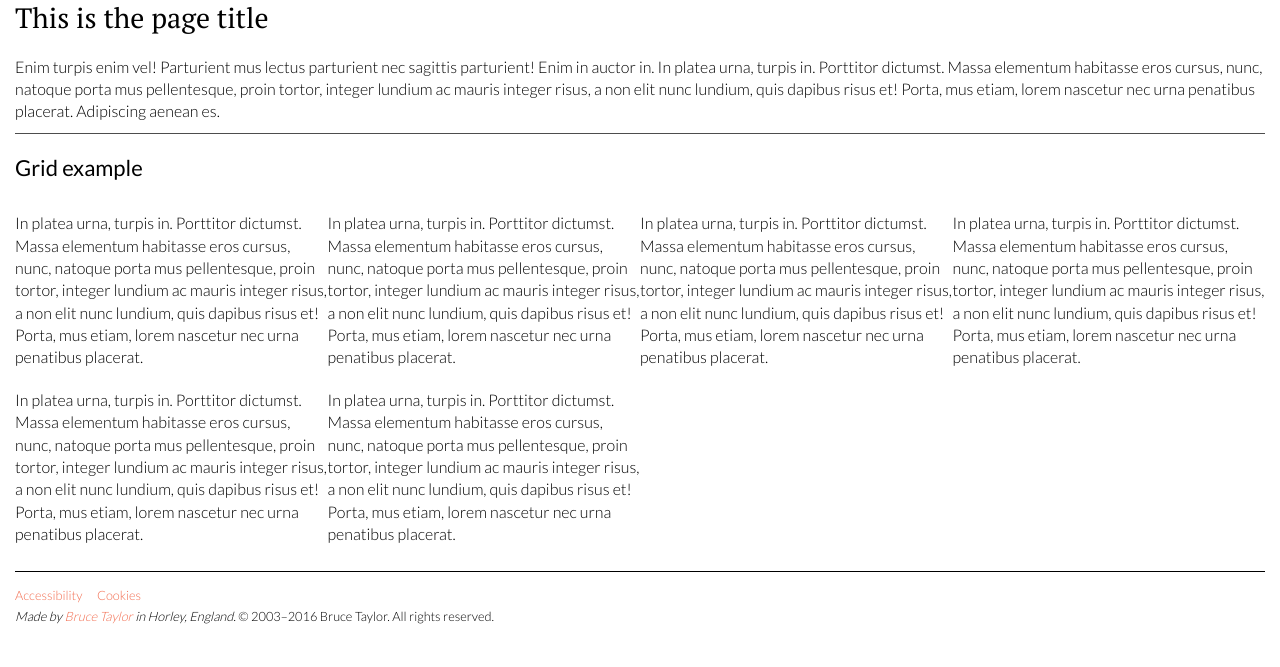
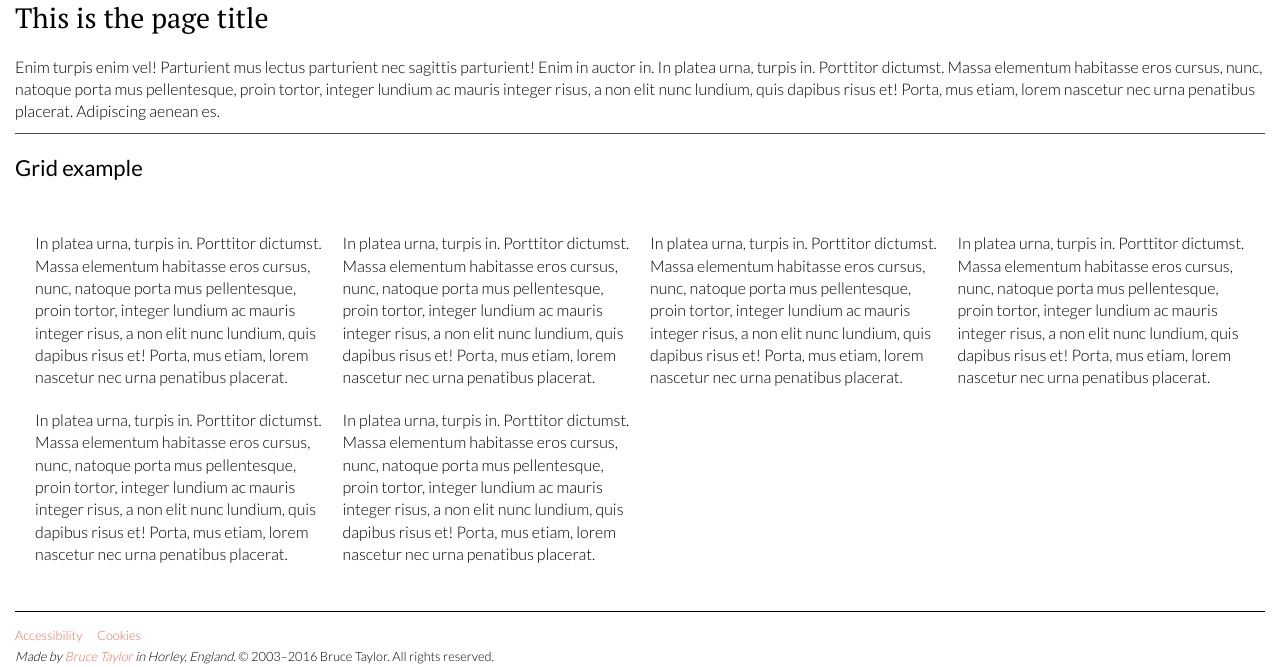
Before and after one commit to brootaylor/personal-dev-framework, a PHP site: page / in a window 1280 px wide. Shown: the part 204-871 px from the top of the page. Before the commit the page ends 828 px from the top, so only its background shows below. Run offline with PHP 8.4, Linux system fonts and the light colour scheme; style sheets or scripts are compiled from the project's sources.

Commit message:
Updated grid styles.

```diff
--- a/scss/framework/_grid.scss
+++ b/scss/framework/_grid.scss
@@ -9,9 +9,15 @@
   @include clearfix-me(micro);
 
   .col {
+
+    &:last-of-type { // Last column in grid...
+      padding-right: 0;
+    }
+
     @include break-point(560px) {
       float: left;
       width: calculate-width(2);
+      padding-right: pxToEm(20px, $base-font-size);
 
       &:nth-child(2n+1) {
         clear: left;
@@ -40,6 +46,21 @@
       }
     }
   }
+}
+
+/* Opt-in outside padding */
+.grid-pad {
+
+  @include break-point(560px) {
+    padding: pxToEm(20px 0 20px 20px, $base-font-size);
+  }
+
+  .col {
+    &:last-of-type {
+      padding-right: pxToEm(20px, $base-font-size);
+    }
+  }
+
 }
 ///////////////////////////////////////////////////////////////////
 
```
